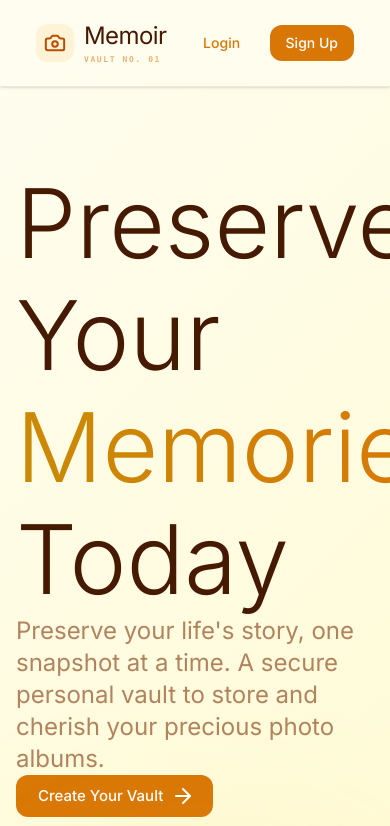
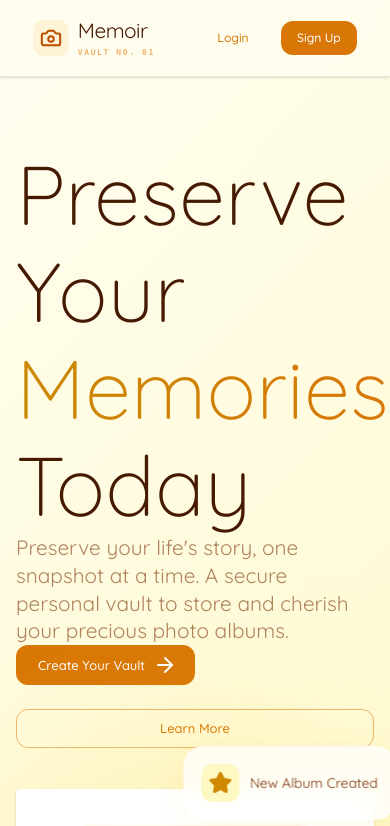
Before and after one commit to Eybri/memoir, a Next.js app in the folder frontend/: page / in a window 390 px wide. Shown: the top 826 px of the page. Built offline with nearby package versions, Linux system fonts and the light colour scheme; what @mui/material-nextjs would draw is missing.

Commit message:
feat: implement global layout configuration and add interactive MilestoneCountdown dashboard component

```diff
--- a/frontend/src/app/dashboard/components/MilestoneCountdown.tsx
+++ b/frontend/src/app/dashboard/components/MilestoneCountdown.tsx
@@ -91,28 +91,6 @@
       </Box>
 
       <div className="flex gap-4 overflow-x-auto pb-4 pt-1 px-1 scrollbar-hide mask-image-horizontal">
-        {/* Add Date Card */}
-        <motion.div
-          whileHover={{ scale: 1.02, y: -4 }}
-          whileTap={{ scale: 0.96 }}
-          onClick={() => setIsCreateOpen(true)}
-          className="flex-shrink-0 cursor-pointer"
-        >
-          <Box className={`w-36 h-[180px] rounded-xl shadow-sm border-2 border-dashed flex flex-col p-3 transition-all duration-500 group relative overflow-hidden backdrop-blur-sm ${nostalgiaMode
-              ? 'border-amber-900/25 bg-[#faf6eb]/80 hover:bg-amber-900/10 hover:border-amber-900/40'
-              : 'border-amber-400/40 bg-gradient-to-br from-amber-50/50 to-amber-100/30 hover:border-amber-500/60 hover:shadow-xl hover:shadow-amber-500/20'
-            }`}>
-            <div className="flex-grow flex items-center justify-center">
-              <div className={`p-3 rounded-full transition-transform duration-500 group-hover:scale-110 group-hover:rotate-90 ${nostalgiaMode ? 'bg-[#3c2f1f]/5 text-amber-800' : 'bg-white text-amber-600'}`}>
-                <Plus size={24} strokeWidth={2.5} />
-              </div>
-            </div>
-            <Typography className="text-[11px] font-display font-black tracking-wider text-center text-amber-950 uppercase mt-2">
-              Save Date
-            </Typography>
-          </Box>
-        </motion.div>
-
         {/* Milestone Cards */}
         <AnimatePresence>
           {milestones.map((milestone) => {
@@ -166,6 +144,28 @@
             );
           })}
         </AnimatePresence>
+
+        {/* Add Date Card */}
+        <motion.div
+          whileHover={{ scale: 1.02, y: -4 }}
+          whileTap={{ scale: 0.96 }}
+          onClick={() => setIsCreateOpen(true)}
+          className="flex-shrink-0 cursor-pointer"
+        >
+          <Box className={`w-36 h-[180px] rounded-xl shadow-sm border-2 border-dashed flex flex-col p-3 transition-all duration-500 group relative overflow-hidden backdrop-blur-sm ${nostalgiaMode
+              ? 'border-amber-900/25 bg-[#faf6eb]/80 hover:bg-amber-900/10 hover:border-amber-900/40'
+              : 'border-amber-400/40 bg-gradient-to-br from-amber-50/50 to-amber-100/30 hover:border-amber-500/60 hover:shadow-xl hover:shadow-amber-500/20'
+            }`}>
+            <div className="flex-grow flex items-center justify-center">
+              <div className={`p-3 rounded-full transition-transform duration-500 group-hover:scale-110 group-hover:rotate-90 ${nostalgiaMode ? 'bg-[#3c2f1f]/5 text-amber-800' : 'bg-white text-amber-600'}`}>
+                <Plus size={24} strokeWidth={2.5} />
+              </div>
+            </div>
+            <Typography className="text-[11px] font-display font-black tracking-wider text-center text-amber-950 uppercase mt-2">
+              Save Date
+            </Typography>
+          </Box>
+        </motion.div>
       </div>
 
       <Dialog
--- a/frontend/src/app/globals.css
+++ b/frontend/src/app/globals.css
@@ -8,15 +8,19 @@
 @theme inline {
   --color-background: var(--background);
   --color-foreground: var(--foreground);
-  --font-sans: var(--font-inter);
-  --font-display: var(--font-outfit);
+  --font-sans: var(--font-quicksand);
+  --font-display: var(--font-cormorant);
   --font-handwritten: var(--font-caveat);
+}
+
+html {
+  font-size: clamp(12px, 1.5vw + 8px, 16px);
 }
 
 body {
   background: var(--background);
   color: var(--foreground);
-  font-family: var(--font-inter);
+  font-family: var(--font-quicksand);
 }
 
 .glass-card {
--- a/frontend/src/app/layout.tsx
+++ b/frontend/src/app/layout.tsx
@@ -1,15 +1,16 @@
-import { Inter, Outfit, Caveat } from "next/font/google";
+import { Cormorant_Garamond, Quicksand, Caveat } from "next/font/google";
 import "./globals.css";
 import ThemeRegistry from "@/components/ThemeRegistry";
 
-const inter = Inter({
-  variable: "--font-inter",
+const quicksand = Quicksand({
+  variable: "--font-quicksand",
   subsets: ["latin"],
 });
 
-const outfit = Outfit({
-  variable: "--font-outfit",
+const cormorant = Cormorant_Garamond({
+  variable: "--font-cormorant",
   subsets: ["latin"],
+  weight: ["300", "400", "500", "600", "700"],
 });
 
 const caveat = Caveat({
@@ -33,7 +34,7 @@
   children: React.ReactNode;
 }) {
   return (
-    <html lang="en" className={`${inter.variable} ${outfit.variable} ${caveat.variable} h-full antialiased`}>
+    <html lang="en" className={`${quicksand.variable} ${cormorant.variable} ${caveat.variable} h-full antialiased`}>
       <body className="min-h-full flex flex-col font-sans">
         <ThemeRegistry>
           <AuthProvider>
```
